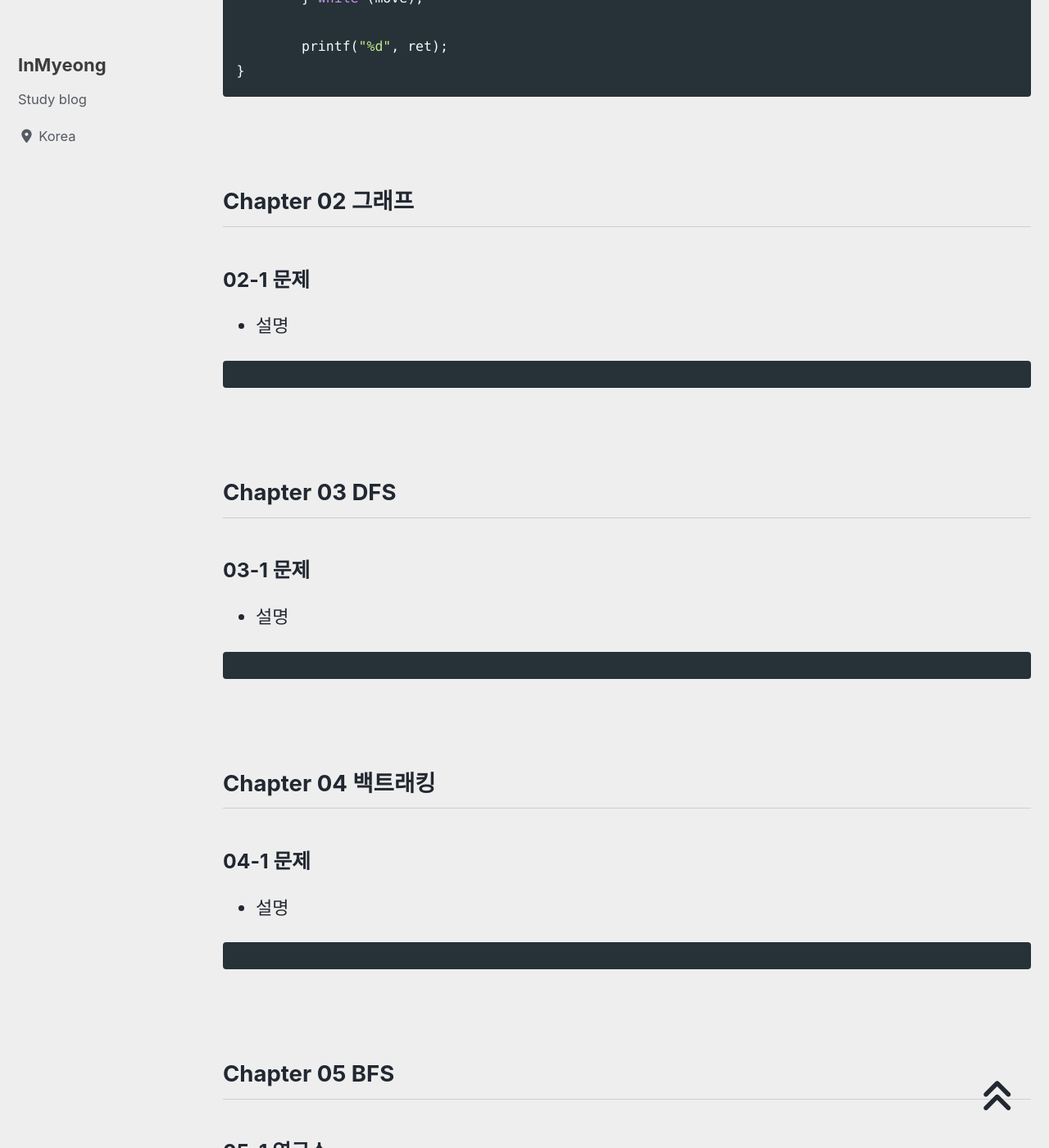
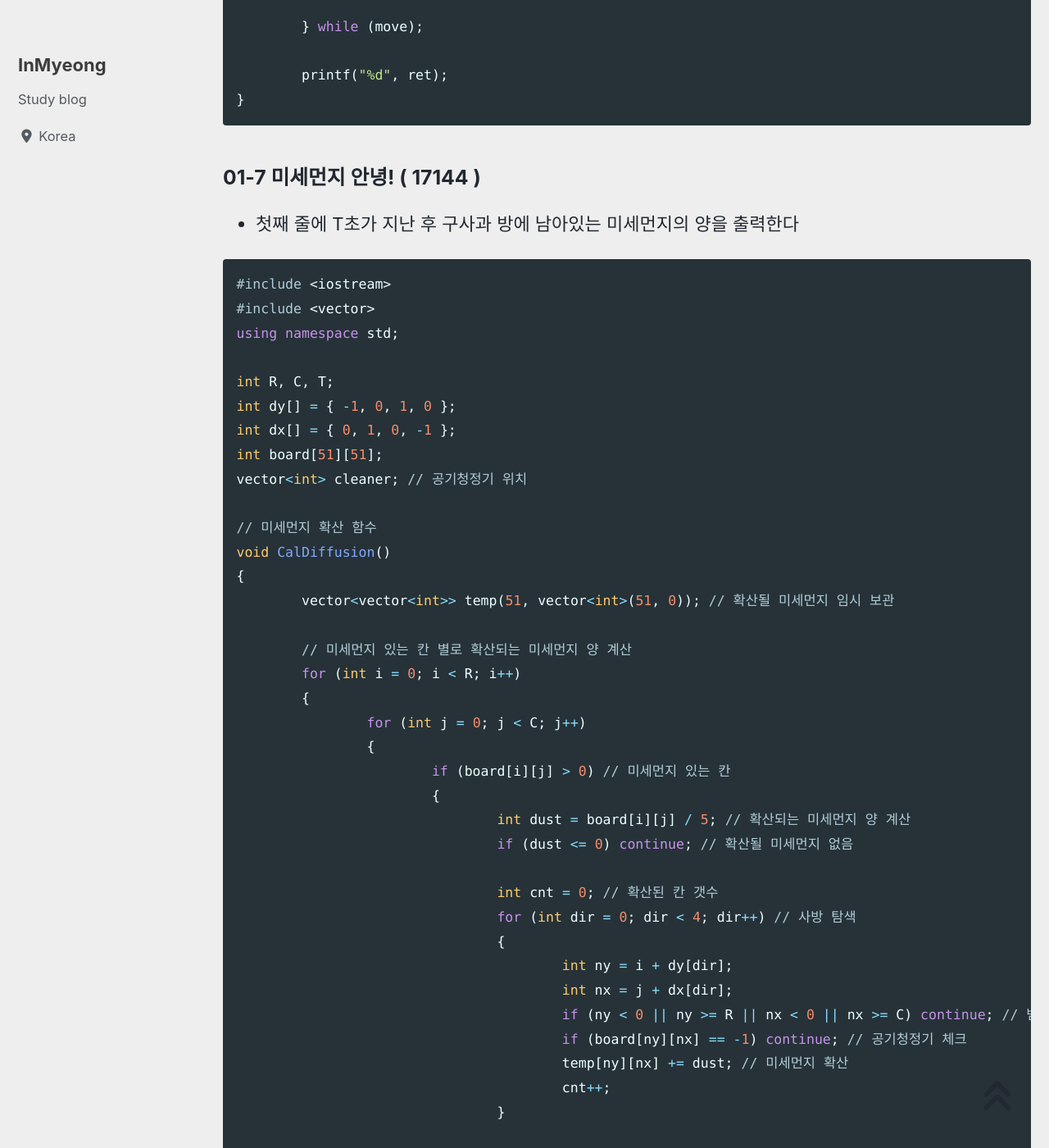
Before and after one commit to devMyeong/devMyeong.github.io, a Jekyll site: the page built from _posts/codingTest/2023-05-01-삼성기출.md, in a window 1280 px wide and 1400 px high, scrolled down 15167 px. Shown: the whole window at 82% size. Built offline with Jekyll 4.4.1, drawn with Linux system fonts in a browser that asks for light colours; cached includes are drawn as plain includes; nearby versions of some CDN libraries; some web fonts are replaced; comment, search, counter and statistics services are not loaded; some of the changed text lies outside the part shown.

Commit message:
Docs : 삼성 기출 문제 추가

````diff
--- a/_posts/codingTest/2023-05-01-삼성기출.md
+++ b/_posts/codingTest/2023-05-01-삼성기출.md
@@ -486,6 +486,112 @@ int main()
 }
 ```
 
+### 01-7 미세먼지 안녕! ( 17144 )
+- 첫째 줄에 T초가 지난 후 구사과 방에 남아있는 미세먼지의 양을 출력한다
+
+```cpp
+#include <iostream>
+#include <vector>
+using namespace std;
+
+int R, C, T;
+int dy[] = { -1, 0, 1, 0 };
+int dx[] = { 0, 1, 0, -1 };
+int board[51][51];
+vector<int> cleaner; // 공기청정기 위치
+
+// 미세먼지 확산 함수
+void CalDiffusion()
+{
+	vector<vector<int>> temp(51, vector<int>(51, 0)); // 확산될 미세먼지 임시 보관
+
+	// 미세먼지 있는 칸 별로 확산되는 미세먼지 양 계산
+	for (int i = 0; i < R; i++)
+	{
+		for (int j = 0; j < C; j++)
+		{
+			if (board[i][j] > 0) // 미세먼지 있는 칸
+			{
+				int dust = board[i][j] / 5; // 확산되는 미세먼지 양 계산
+				if (dust <= 0) continue; // 확산될 미세먼지 없음
+
+				int cnt = 0; // 확산된 칸 갯수
+				for (int dir = 0; dir < 4; dir++) // 사방 탐색
+				{
+					int ny = i + dy[dir];
+					int nx = j + dx[dir];
+					if (ny < 0 || ny >= R || nx < 0 || nx >= C) continue; // 범위 체크
+					if (board[ny][nx] == -1) continue; // 공기청정기 체크
+					temp[ny][nx] += dust; // 미세먼지 확산
+					cnt++;
+				}
+
+				// 확산 이후 미세먼지 감소
+				board[i][j] -= (dust * cnt);
+			}
+		}
+	}
+
+	// 확산된 미세먼지와 칸 별로 줄어든 미세먼지 합산
+	for (int i = 0; i < R; i++)
+	{
+		for (int j = 0; j < C; j++)
+		{
+			board[i][j] += temp[i][j];
+		}
+	}
+}
+
+void CleanDust()
+{
+	// upward
+	int cr = cleaner[0];
+	for (int i = cr - 1; i >= 1; i--) board[i][0] = board[i - 1][0];
+	for (int j = 0; j <= C - 2; j++) board[0][j] = board[0][j + 1];
+	for (int i = 0; i <= cr - 1; i++) board[i][C - 1] = board[i + 1][C - 1];
+	for (int j = C - 1; j >= 2; j--) board[cr][j] = board[cr][j - 1];
+	board[cr][1] = 0;
+
+	// downward
+	cr = cleaner[1];
+	for (int i = cr + 1; i <= R - 2; i++) board[i][0] = board[i + 1][0];
+	for (int j = 0; j <= C - 2; j++) board[R - 1][j] = board[R - 1][j + 1];
+	for (int i = R - 1; i >= cr + 1; i--) board[i][C - 1] = board[i - 1][C - 1];
+	for (int j = C - 1; j >= 2; j--) board[cr][j] = board[cr][j - 1];
+	board[cr][1] = 0;
+}
+
+int main()
+{
+	ios::sync_with_stdio(false); cin.tie(NULL);
+	cin >> R >> C >> T;
+	for (int i = 0; i < R; i++)
+	{
+		for (int j = 0; j < C; j++)
+		{
+			cin >> board[i][j];
+			if (board[i][j] == -1) cleaner.push_back(i);
+		}
+	}
+
+	while (T--)
+	{
+		CalDiffusion();
+		CleanDust();
+	}
+
+	int answer = 0;
+	for (int i = 0; i < R; i++)
+	{
+		for (int j = 0; j < C; j++)
+		{
+			if (board[i][j] > 0) answer += board[i][j];
+		}
+	}
+	cout << answer;
+}
+```
+
 <br>
 
 ## Chapter 02 그래프
````
